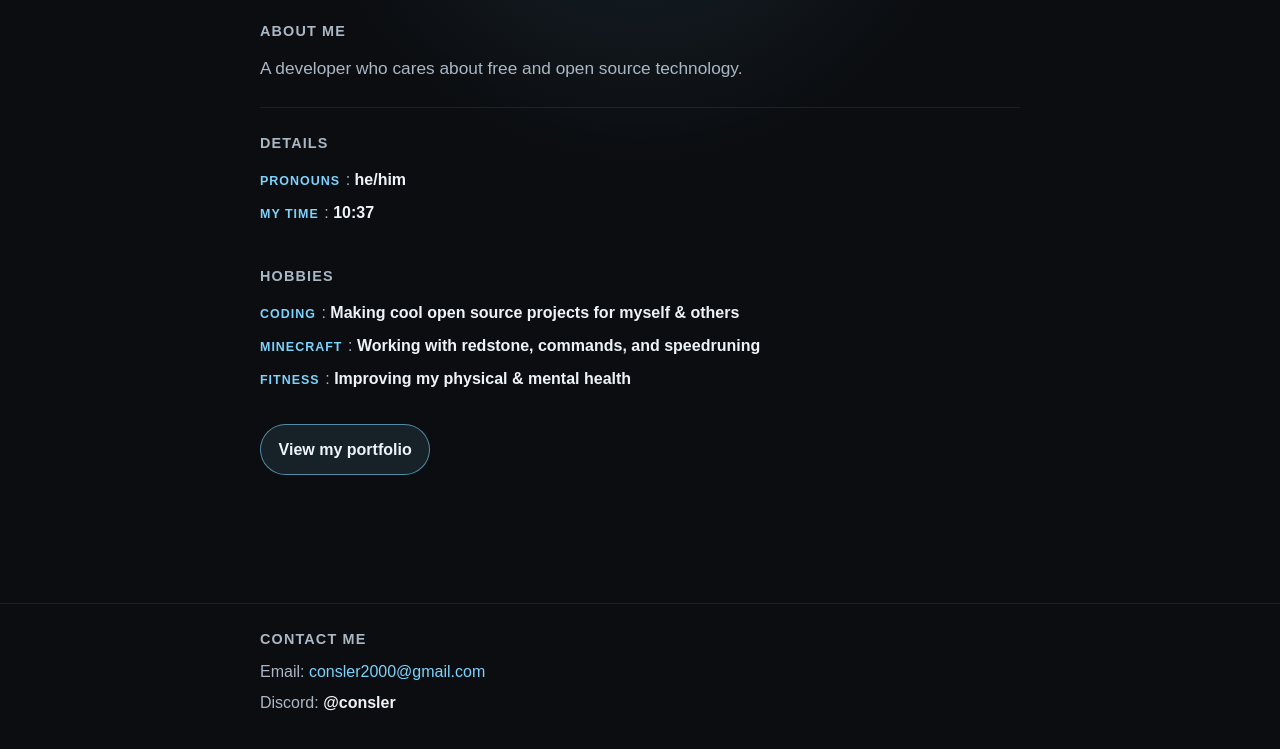
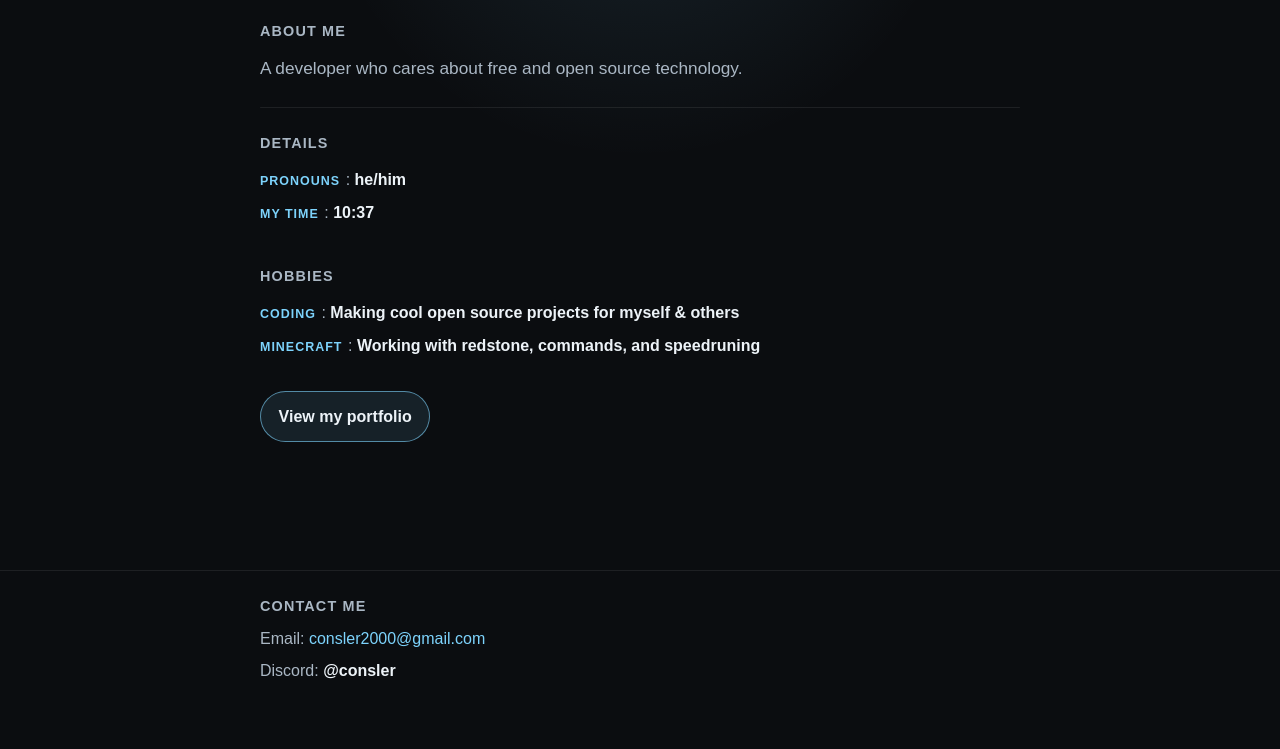
Before and after one commit to consler/ConslerWebsite, a website built with webpack: page index.html in a window 1280 px wide. Shown: the part 171-920 px from the top of the page. After the commit the page ends 892 px from the top, so only its background shows below. Built offline with nearby package versions, Linux system fonts and the light colour scheme.

Commit message:
remove a hobby span

```diff
--- a/index.html
+++ b/index.html
@@ -33,8 +33,7 @@
         <ul class="personal-info hobby-list" aria-label="Hobbies">
           <li><span class="label">Coding</span>: <span class="description">Making cool open source projects for myself & others</span></li>
           <li><span class="label">Minecraft</span>: <span class="description">Working with redstone, commands, and speedruning</span></li>
-          <li><span class="label">Fitness</span>: <span class="description">Improving my physical & mental health</span></li>
-        </ul>
+          </ul>
       </section>
 
       <p><a class="button" href="portfolio.html">View my portfolio</a></p>
```
